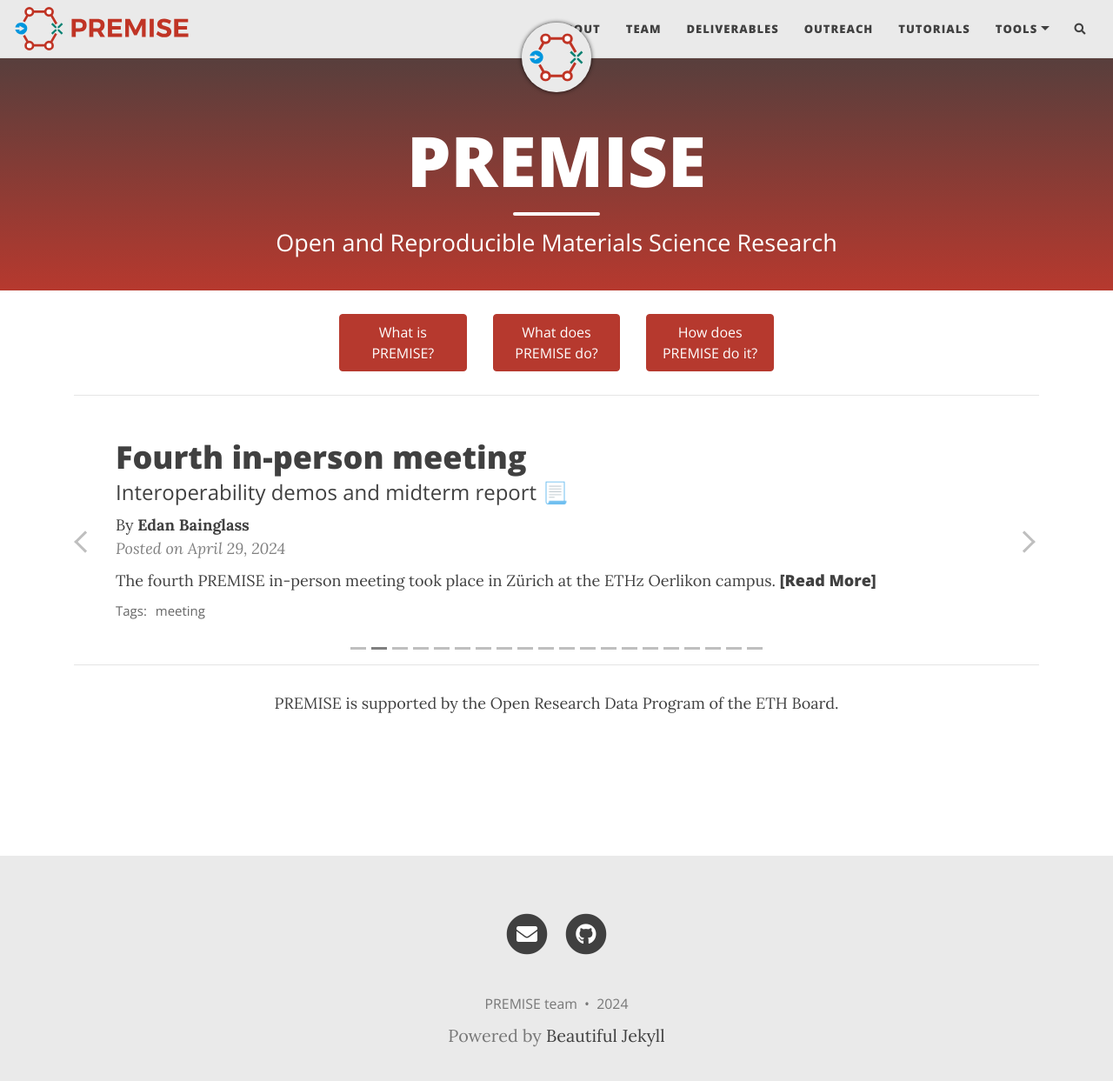
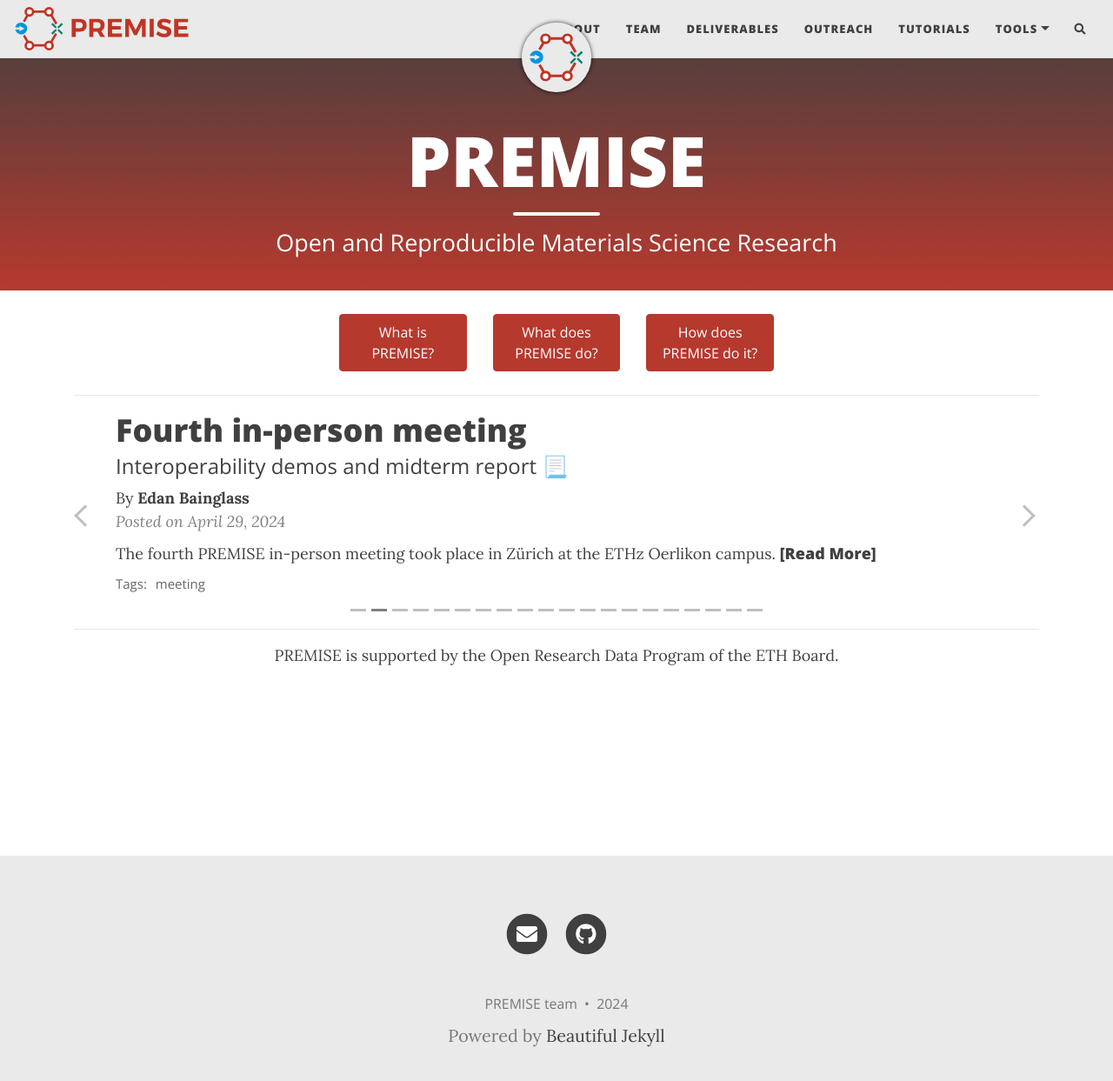
Before and after one commit to ord-premise/ord-premise.github.io, a Jekyll site: the page built from index.html, in a window 1280 px wide and 1256 px high. Shown: the top 1243 px of the window at 87% size. Built offline with Jekyll 4.4.1, drawn with Linux system fonts in a browser that asks for light colours; nearby versions of some CDN libraries; the list of posts is cut into pages by our own code; comment, search, counter and statistics services are not loaded.

Commit message:
Update home page styles

```diff
--- a/_includes/carousel.html
+++ b/_includes/carousel.html
@@ -1,18 +1,10 @@
-{% assign posts = include.posts | sort: 'date' | reverse %}
+{% assign posts = include.posts | sort: "date" | reverse %}
 
 <div
   id="myCarousel"
   class="carousel slide px-5"
   data-ride="carousel"
 >
-  <ol class="carousel-indicators">
-    {% for post in posts %}
-      <li
-        data-target="#myCarousel"
-        data-slide-to={{ forloop.index0 }}
-      ></li>
-    {% endfor %}
-  </ol>
   <div class="carousel-inner">
     {% for post in posts %}
       <div class="carousel-item {% if forloop.index0 == 0 %}active{% endif %}">
@@ -131,6 +123,14 @@
       </div>
     {% endfor %}
   </div>
+  <ol class="carousel-indicators">
+    {% for post in posts %}
+      <li
+        data-target="#myCarousel"
+        data-slide-to={{ forloop.index0 }}
+      ></li>
+    {% endfor %}
+  </ol>
   <a
     class="carousel-control-prev"
     href="#myCarousel"
--- a/_layouts/home.html
+++ b/_layouts/home.html
@@ -27,14 +27,14 @@
   </div>
 </div>
 
-<hr/>
+<hr>
 
 {% assign posts = site.posts | sort: "date" %}
 
 {% include carousel.html posts=posts %}
 
-<hr/>
+<hr>
 
-<p class="text-center">
+<p class="text-center mt-1">
   PREMISE is supported by the Open Research Data Program of the ETH Board.
 </p>
--- a/assets/css/beautifuljekyll.css
+++ b/assets/css/beautifuljekyll.css
@@ -439,15 +439,9 @@
 }
 
 .post-preview {
-  padding: 1.25rem 0;
+  padding: .25em 0;
   border-bottom: 1px solid #eee;
   overflow: hidden;
-}
-
-@media (min-width: 768px) {
-  .post-preview {
-    padding: 2.1875rem 0;
-  }
 }
 
 .post-preview:last-child {
--- a/assets/sass/carousel.scss
+++ b/assets/sass/carousel.scss
@@ -1,4 +1,6 @@
 .carousel {
+  margin-bottom: 2em;
+
   li {
     list-style: none;
   }
@@ -37,7 +39,7 @@
   }
 
   .carousel-indicators {
-    bottom: -10%;
+    bottom: -2.5em;
 
     li {
       content: "";
```
